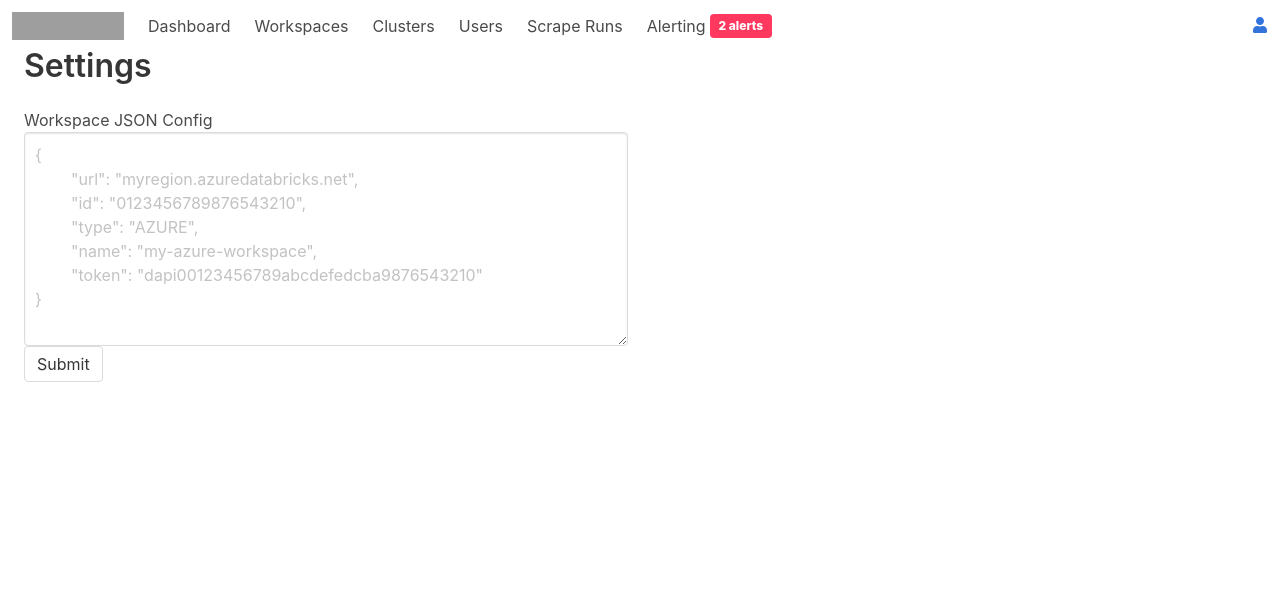
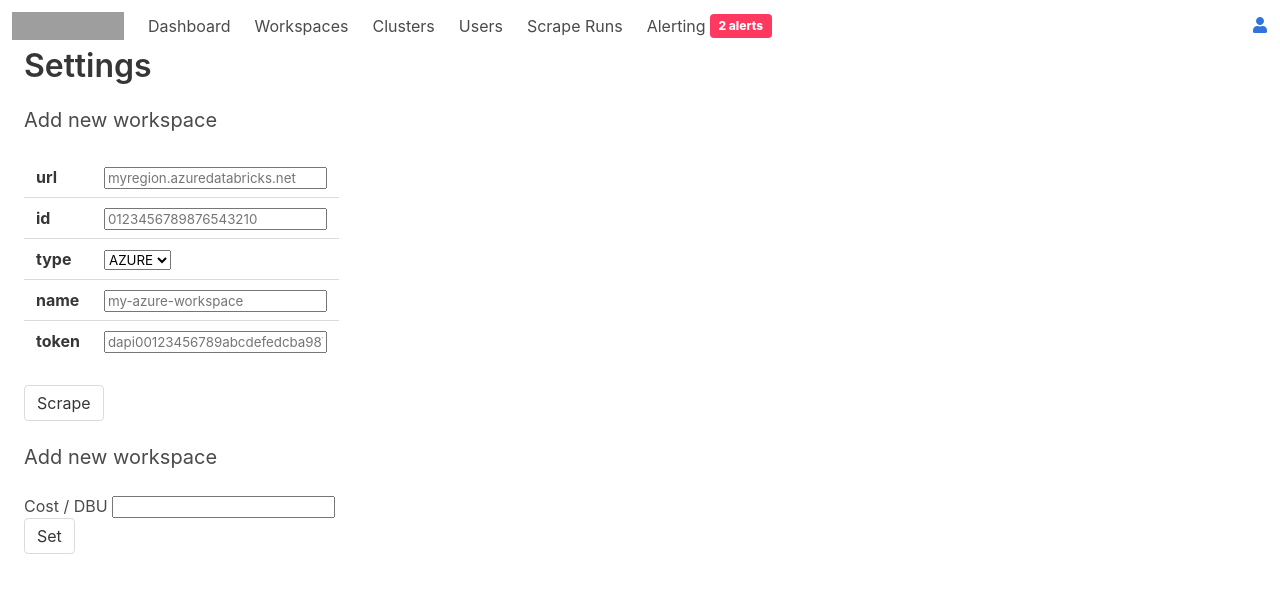
Before and after one commit to datapao/dac, a Flask app: template templates/settings.html in a window 1280 px wide. Shown: the top 593 px of the page. Run offline with Flask 2, Linux system fonts and the light colour scheme; the template is opened without the code that fills it: values that come from a table or form of the project are taken from there, others are empty; parts of the project's set-up code (start-up, migrations or seed data) failed here and were passed over; some libraries are stand-ins or nearby versions; grey boxes are pictures that could not be loaded.

Commit message:
Implemented settings page. Now users can add workspaces and set dbu price.

```diff
--- /dev/null
+++ b/app/forms.py
@@ -0,0 +1,31 @@
+from flask_wtf import FlaskForm
+from wtforms import StringField, SelectField, SubmitField, FloatField
+from wtforms.validators import DataRequired
+
+
+class WorkspaceForm(FlaskForm):
+    urlfield = StringField('url',
+                           validators=[DataRequired()],
+                           render_kw={
+                               "placeholder": "myregion.azuredatabricks.net"})
+    idfield = StringField('id',
+                          validators=[DataRequired()],
+                          render_kw={
+                              "placeholder": "0123456789876543210"})
+    typefield = SelectField('type',
+                            choices=[('AZURE', 'AZURE'), ('AWS', 'AWS')])
+    namefield = StringField('name',
+                            validators=[DataRequired()],
+                            render_kw={
+                                "placeholder": "my-azure-workspace"})
+    tokenfield = StringField('token',
+                             validators=[DataRequired()],
+                             render_kw={"placeholder": ("dapi00123456789abcdef"
+                                                        "edcba9876543210")})
+
+    workspace_submit = SubmitField('Scrape', render_kw={"class": "button"})
+
+
+class PriceForm(FlaskForm):
+    price = FloatField('Cost / DBU', validators=[DataRequired()])
+    price_submit = SubmitField('Set', render_kw={"class": "button"})
--- a/main.py
+++ b/main.py
@@ -9,18 +9,16 @@ from datetime import datetime, timedelta
 import pandas as pd
 
 from flask import Flask, render_template, flash
-from flask_wtf import FlaskForm
-from wtforms import StringField, SubmitField
-from wtforms.widgets import TextArea
-from wtforms.validators import DataRequired, ValidationError
 from sqlalchemy import create_engine, desc
 from sqlalchemy.orm import sessionmaker, scoped_session
 
 from aggregation import concat_dfs, get_time_index, get_time_grouper
 from aggregation import aggregate, get_cluster_dbus, aggregate_for_entity
+from app.forms import WorkspaceForm, PriceForm
 from db import engine_url, create_db, Base
-from db import Workspace, Cluster, Job, User, ScraperRun
+from db import Workspace, Cluster, Job, User, ScraperRun, Settings
 from scraping import scrape, start_scheduled_scraping
+from scraping import load_workspaces, export_workspaces
 
 
 logformat = "%(asctime)-15s %(name)-12s %(levelname)-8s %(message)s"
@@ -30,7 +28,8 @@ logging.getLogger("urllib3.connectionpool").setLevel(logging.INFO)
 
 
 app = Flask(__name__, static_folder='templates/static/')
-app.config['SECRET_KEY'] = os.environ.get('FLASK_SECRET_KEY') or 'whoops'
+app.config['SECRET_KEY'] = os.getenv('FLASK_SECRET_KEY') or 'whoops'
+app.config['WORKSPACE_JSON_PATH'] = os.getenv('DAC_WORKSPACE_JSON')
 engine = create_engine(engine_url)
 Base.metadata.bind = engine
 
@@ -52,6 +51,11 @@ app.jinja_env.filters['datetime'] = format_datetime
 def get_level_info_data():
     session = create_session()
     workspaces = session.query(Workspace)
+    dbu_price = (session
+                 .query(Settings)
+                 .filter(Settings.name == 'dbu_price')
+                 .one()
+                 .value)
 
     workspace_count = workspaces.count()
     cluster_count = sum([len(workspace.active_clusters())
@@ -61,16 +65,15 @@ def get_level_info_data():
                          for workspace in workspaces)
 
     dbu_count = get_cluster_dbus(actives)
-    # TODO: use price from settings
-    # related todo @ db.py: implement user settings
-    dbu_cost = dbu_count * 10
+    dbu_cost = dbu_count * dbu_price
 
     return {
         "clusters": cluster_count,
         "workspaces": workspace_count,
         "user_count": user_count,
         "daily_dbu": dbu_count,
-        "daily_dbu_cost": dbu_cost
+        "daily_dbu_cost": dbu_cost,
+        "dbu_price": dbu_price
     }
 
 
@@ -184,7 +187,6 @@ def view_workspace(workspace_id):
 def view_workspaces():
     session = create_session()
     workspaces = session.query(Workspace).all()
-
     level_info_data = get_level_info_data()
 
     users_by_workspaces = {}
@@ -220,9 +222,9 @@ def view_cluster(cluster_id):
 def view_clusters():
     session = create_session()
     clusters = session.query(Cluster).all()
-
     level_info_data = get_level_info_data()
     states = concat_dfs(cluster.state_df() for cluster in clusters)
+
     cost_summary, time_stats = aggregate_for_entity(states)
     cluster_dbus = (aggregate(df=states,
                               col="interval_dbu",
@@ -260,13 +262,14 @@ def view_user(username):
 def view_users():
     session = create_session()
     users = session.query(User).all()
+
     level_info_data = get_level_info_data()
 
     for user in users:
         user.dbu = aggregate(df=user.state_df(),
                              col='interval_dbu',
                              since_days=7)
-    users = sorted(users, key=lambda x: x.dbu, reverse=True)
+    users = sorted(users, key=lambda user: user.dbu, reverse=True)
     states = concat_dfs(user.state_df() for user in users)
 
     # Average active users
@@ -289,9 +292,6 @@ def view_users():
     active_users['average_dbu'] = ((active_users.sum_dbus
                                     / active_users.user_id)
                                    .fillna(0.))
-
-    print(active_users)
-    print(dbus)
 
     return render_template('users.html',
                            users=users,
@@ -320,62 +320,84 @@ def view_alerts():
 
 
 #  ======= SETTINGS =======
-class WorkspaceSettings(FlaskForm):
-    configtext = """{
-        "url": "myregion.azuredatabricks.net",
-        "id": "0123456789876543210",
-        "type": "AZURE",
-        "name": "my-azure-workspace",
-        "token": "dapi00123456789abcdefedcba9876543210"\n}"""
-    configjson = StringField('Workspace JSON Config',
-                             widget=TextArea(),
-                             validators=[DataRequired()],
-                             render_kw={"placeholder": configtext,
-                                        "class": "textarea",
-                                        "cols": "80", "rows": "8"})
+def format_workspace_configs(configs):
+    if not isinstance(configs, list):
+        configs = [configs]
 
-    def validate_configjson(form, field):
-        jsonstring = field.data
-        try:
-            config = json.loads(jsonstring)
-        except Exception:
-            raise ValidationError('Invalid JSON!')
-        else:
-            required_fields = ['url', 'id', 'type', 'name', 'token']
-            for key in required_fields:
-                if key not in config:
-                    raise ValidationError(f'Missing config keyword {key}!')
+    formatted = []
+    for config in configs:
+        key_value = '\n\t'.join([f"'{k}': '{v}'" for k, v in config.items()])
+        formatted.append(f'{{\n\t{key_value}\n}}')
 
-            for key, value in config.items():
-                if not len(value):
-                    raise ValidationError(f'Missing config data for '
-                                          f'{key} keyword!')
+    return ',\n'.join(formatted)
 
-    submit = SubmitField('Submit', render_kw={"class": "button"})
+
+def add_new_workspace(form):
+    json_path = app.config['WORKSPACE_JSON_PATH']
+    workspaces = load_workspaces(json_path)
+
+    workspace = {
+        'url': form.urlfield.data,
+        'id': form.idfield.data,
+        'type': form.typefield.data,
+        'name': form.namefield.data,
+        'token': form.tokenfield.data
+    }
+
+    # TODO: find tmp path / or modify scrape to accept workspace setup
+    export_workspaces([workspace], 'configs/new_workspace.json')
+    try:
+        scrape('configs/new_workspace.json')
+    except Exception as e:
+        return render_template('failed.html', error=e.message)
+    else:
+        workspaces.append(workspace)
+        export_workspaces(workspaces, json_path)
+
+    return workspaces
+
+
+def update_price_settings(form):
+    session = create_session()
+    settings = (session
+                .query(Settings)
+                .filter(Settings.name == 'dbu_price')
+                .one())
+
+    price = settings.value
+    if price != form.price.data:
+        new = Settings(name="dbu_price", value=form.price.data)
+        session.merge(new)
+        session.commit()
+        price = form.price.data
+
+    return price
 
 
 @app.route('/settings', methods=['GET', 'POST'])
 def view_settings():
-    form = WorkspaceSettings()
-    if form.validate_on_submit():
-        flash(form.configjson.data)
-    else:
-        flash('ERROR')
-    return render_template('settings.html', form=form)
+    workspace_form = WorkspaceForm()
+    if workspace_form.workspace_submit.data and workspace_form.validate_on_submit():
+        workspaces = add_new_workspace(form)
+        flash(format_workspace_configs(workspaces), category="workspace")
+
+    price_form = PriceForm()
+    if price_form.price_submit.data and price_form.validate_on_submit():
+        actual_price = update_price_settings(price_form)
+        flash(actual_price, category="price")
+
+    return render_template('settings.html',
+                           workspace_form=workspace_form,
+                           price_form=price_form)
 
 
 if __name__ == "__main__":
     parser = argparse.ArgumentParser()
     parser.add_argument('command', type=str, help='command to run',
                         choices=["create_db", "scrape", "scrape_once"])
-    parser.add_argument('--workspace-json-path', type=str, default=None,
-                        help="Workspace description json file path")
     parser.add_argument('-c', '--config', type=str,
                         help='path to config file to use', default="config.ini")
     args = parser.parse_args()
-
-    if (args.command in ['scrape', 'scrape_once'] and args.workspace_json_path is None):
-        raise parser.error('Missing mandatory argument: workspace-json-path')
 
     command = args.command
     config = configparser.ConfigParser()
@@ -384,10 +406,11 @@ if __name__ == "__main__":
     log.debug("config path: %s", args.config)
 
     if command == "scrape":
-        start_scheduled_scraping(config["scraper"].getfloat("interval"),
-                                 args.workspace_json_path)
-        app.config['workspace_json_path'] = args.workspace_json_path
+        interval = config["scraper"].getfloat("interval")
+        path = app.config['WORKSPACE_JSON_PATH']
+        thread = start_scheduled_scraping(interval, path)
     elif command == "create_db":
         create_db()
     elif command == "scrape_once":
-        scrape(args.workspace_json_path)
+        path = app.config['WORKSPACE_JSON_PATH']
+        scrape(path)
--- a/scraping/__init__.py
+++ b/scraping/__init__.py
@@ -1 +1,2 @@
 from scraping.scraper import scrape, start_scheduled_scraping
+from scraping.scraper import load_workspaces, export_workspaces
--- a/templates/clusters.html
+++ b/templates/clusters.html
@@ -27,8 +27,6 @@
       <td>Workers</td>
       <td>DBU / hour</td>
       <td>Last 7 days DBU</td>
-      <td>DBU cost / hour</td>
-      <td>HW cost / hour</td>
       <td>Cost / hour</td>
     </tr>
   <tbody>
@@ -43,9 +41,7 @@
       <td>{{ cluster.num_workers }}</td>
       <td>{{ cluster.dbu_per_hour() | round(2, 'common') }}</td>
       <td>{{ cluster_dbus.get(cluster.cluster_id, 0.0) | round(2, 'common') }}</td>
-      <td>{{ cluster.dbu_cost_per_hour }}</td>
-      <td>{{ cluster.hw_cost_per_hour }}</td>
-      <td>{{ cluster.cost_per_hour }}</td>
+      <td>${{ (cluster.dbu_per_hour() * data.dbu_price) | round(2, 'common') }}</td>
     </tr>
     {% endfor %}
 
--- a/templates/dashboard.html
+++ b/templates/dashboard.html
@@ -15,6 +15,7 @@
         <canvas id="chart-running-time"></canvas>
     </div>
 </div>
+
 <div class="columns">
     <div class="column is-half">
         <canvas id="chart-dbu-last7"></canvas>
@@ -23,6 +24,7 @@
         <canvas id="chart-average-dbu"></canvas>
     </div>
 </div>
+
 <div class="columns">
     <div class="column is-half">
         <canvas id="chart-cumulative-cluster-time"></canvas>
--- a/templates/index.html
+++ b/templates/index.html
@@ -91,8 +91,8 @@
                 </a>
 
                 <a class="navbar-item" href="/alerts">
-                    <span style="margin-right: 4px;">Alerting </span><span class="tag is-danger"
-                        style="font-weight: 800;"> 2 alerts</span>
+                    <span style="margin-right: 4px;">Alerting </span>
+                    <span class="tag is-danger" style="font-weight: 800;"> 2 alerts</span>
                 </a>
 
 
--- a/templates/settings.html
+++ b/templates/settings.html
@@ -6,28 +6,92 @@
 
 <div class="columns">
     <div class="column is-half">
+        <h1 class="subtitle">Add new workspace</h1>
         <form action="" method="post" novalidate>
-            {{ form.hidden_tag() }}
-            <p>
-                {{ form.configjson.label }}<br>
-                {{ form.configjson() }}
-            </p>
-            <p>{{ form.submit() }}</p>
+            {{ workspace_form.hidden_tag() }}
+            <table class="table">
+                <tr>
+                    <th>{{ workspace_form.urlfield.label }}</th>
+                    <td>{{ workspace_form.urlfield() }}</td>
+                    {% for error in workspace_form.urlfield.errors %}
+                    <td style="color: red;">[{{ error }}]</td>
+                    {% endfor %}
+                </tr>
+
+                <tr>
+                    <th>{{ workspace_form.idfield.label }}</th>
+                    <td>{{ workspace_form.idfield() }}</td>
+                    {% for error in workspace_form.idfield.errors %}
+                    <td style="color: red;">[{{ error }}]</td>
+                    {% endfor %}
+                </tr>
+
+                <tr>
+                    <th>{{ workspace_form.typefield.label }}</th>
+                    <td>{{ workspace_form.typefield() }}</td>
+                    {% for error in workspace_form.typefield.errors %}
+                    <td style="color: red;">[{{ error }}]</td>
+                    {% endfor %}
+                </tr>
+
+                <tr>
+                    <th>{{ workspace_form.namefield.label }}</th>
+                    <td>{{ workspace_form.namefield() }}</td>
+                    {% for error in workspace_form.namefield.errors %}
+                    <td style="color: red;">[{{ error }}]</td>
+                    {% endfor %}
+                </tr>
+
+                <tr>
+                    <th>{{ workspace_form.tokenfield.label }}</th>
+                    <td>{{ workspace_form.tokenfield() }}</td>
+                    {% for error in workspace_form.urlfield.errors %}
+                    <td style="color: red;">[{{ error }}]</td>
+                    {% endfor %}
+                </tr>
+            </table>
+            <p>{{ workspace_form.workspace_submit() }}</p>
         </form>
     </div>
 
     <div class="column is-half">
-        {% with messages = get_flashed_messages() %}
+        {% with messages = get_flashed_messages(category_filter=['workspace']) %}
         {% if messages %}
         <h1 class="subtitle">Current workspace configs:</h1>
-        <ul>
-            {% for message in messages %}
-            <li>{{ message }}</li>
-            {% endfor %}
-        </ul>
+        {% for message in messages %}
+        <pre>{{ message }}</pre><br>
+        {% endfor %}
         {% endif %}
         {% endwith %}
     </div>
 </div>
 
+
+<div class="columns">
+    <div class="column is-half">
+        <h1 class="subtitle">Add new workspace</h1>
+        <form action="" method="post" novalidate>
+            {{ workspace_form.hidden_tag() }}
+            <p>{{ price_form.price.label }} {{ price_form.price() }}</p>
+            <p>{{ price_form.price_submit() }}</p>
+        </form>
+    </div>
+
+    <div class="column is-half">
+        {% with messages = get_flashed_messages(category_filter=['price']) %}
+        {% if messages %}
+        <h1 class="subtitle">Actual price config:</h1>
+        <table class="table">
+            {% for message in messages %}
+            <tr>
+                <th>Cost / DBU</th>
+                <td>{{ message }}</td>
+            </tr>
+            {% endfor %}
+        </table>
+        {% endif %}
+        {% endwith %}
+    </div>
+
+</div>
 {% endblock %}
--- a/templates/workspaces.html
+++ b/templates/workspaces.html
@@ -27,8 +27,8 @@
                 <td><a href={{ ["https:", workspace.url] | join("//") }}>{{ workspace.url }}</a></td>
                 <td>{{ workspace.active_clusters() | length }}</td>
                 <td>{{ workspace.clusters | length }}</td>
-                <td>${{ (workspace.dbu_per_hour() * 24 * 10) | round(1, 'common') }}</td>
-                <td>${{ (workspace.dbu_per_hour() * 24 * 31 * 10) | round(1, 'common') }}</td>
+                <td>${{ (workspace.dbu_per_hour() * 24 * data.dbu_price) | round(1, 'common') }}</td>
+                <td>${{ (workspace.dbu_per_hour() * 24 * 31 * data.dbu_price) | round(1, 'common') }}</td>
             </tr>
             {% endfor %}
         </tbody>
```
Also changed, not shown: db/db.py (+10 -1 lines), scraping/scraper.py (+31 -4 lines), templates/failed.html (added, +10 -0 lines), app/__init__.py (added). Lines whose indentation alone changed are shown as unchanged.
